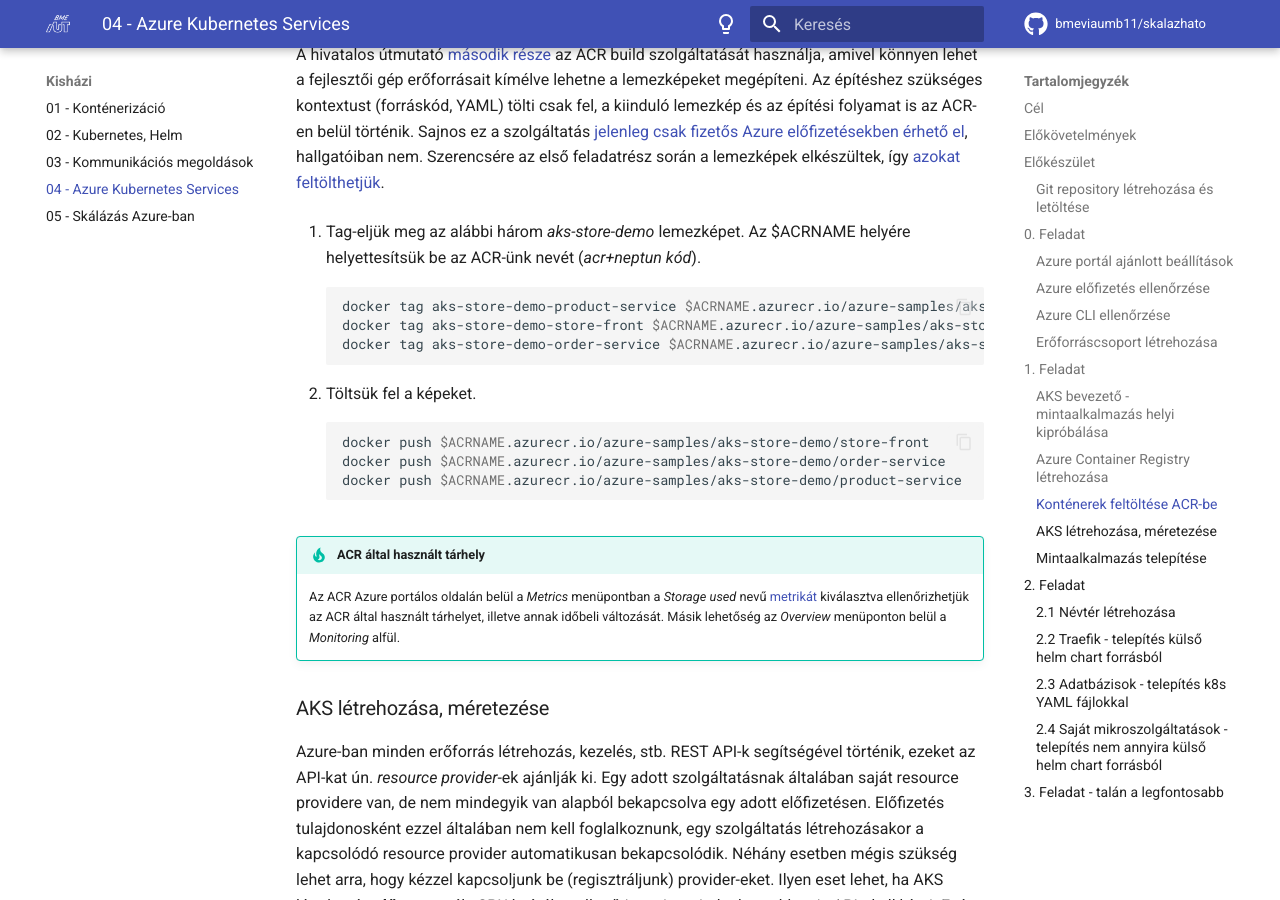
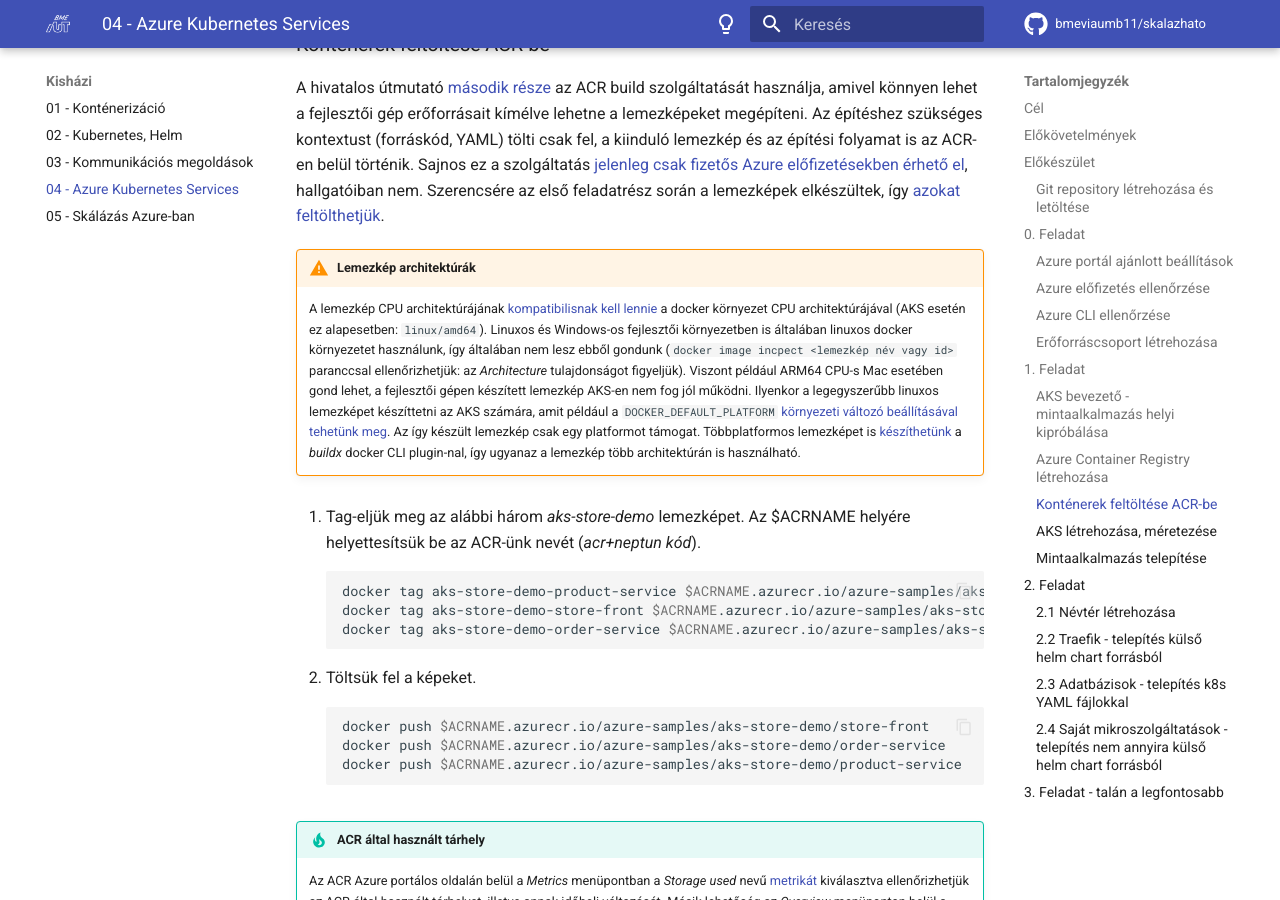
Before and after one commit to bmeviaumb11/skalazhato, an MkDocs documentation site: the page built from docs/homework/04-aks/index.md, in a window 1280 px wide and 900 px high, scrolled down 3630 px. Built offline with MkDocs 1.6.1 and Material for MkDocs 9.7.7, drawn with Linux system fonts in a browser that asks for light colours; emoji names are drawn with the system emoji font; comment, search, counter and statistics services are not loaded; some of the changed text lies outside the part shown.

Commit message:
hf4 multiarch docker

```diff
--- a/docs/homework/04-aks/index.md
+++ b/docs/homework/04-aks/index.md
@@ -13,6 +13,7 @@
 A laborleírás cross-platform eszközöket használ. A labor linuxon (kubuntu) lett kidolgozva.
 
 - Korábbi laborok infrastruktúrájából: `docker`, `docker compose`
+    - Windows-on is [linux konténer módban](https://learn.microsoft.com/en-us/virtualization/windowscontainers/quick-start/quick-start-windows-10-linux#run-your-first-linux-container)
 - Azure [hallgatói előfizetés](https://azure.microsoft.com/en-us/free/students)
 - Azure [kubelogin és kubectl](https://azure.github.io/kubelogin/install.html)
     - felülírhatja a korábban telepített `kubectl` binárist
@@ -108,6 +109,9 @@
 ### Konténerek feltöltése ACR-be
 
 A hivatalos útmutató [második része](https://learn.microsoft.com/en-us/azure/aks/tutorial-kubernetes-prepare-acr?tabs=azure-cli) az ACR build szolgáltatását használja, amivel könnyen lehet a fejlesztői gép erőforrásait kímélve lehetne a lemezképeket megépíteni. Az építéshez szükséges kontextust (forráskód, YAML) tölti csak fel, a kiinduló lemezkép és az építési folyamat is az ACR-en belül történik. Sajnos ez a szolgáltatás [jelenleg csak fizetős Azure előfizetésekben érhető el](https://learn.microsoft.com/en-us/azure/container-registry/container-registry-tasks-overview), hallgatóiban nem. Szerencsére az első feladatrész során a lemezképek elkészültek, így [azokat feltölthetjük](https://docs.docker.com/get-started/docker-concepts/building-images/build-tag-and-publish-an-image/).
+
+!!! warning "Lemezkép architektúrák"
+    A lemezkép CPU architektúrájának [kompatibilisnak kell lennie](https://docs.docker.com/build/building/multi-platform/#why-multi-platform-builds) a docker környezet CPU architektúrájával (AKS esetén ez alapesetben: `linux/amd64`). Linuxos és Windows-os fejlesztői környezetben is általában linuxos docker környezetet használunk, így általában nem lesz ebből gondunk (`docker image incpect <lemezkép név vagy id>` paranccsal ellenőrizhetjük: az *Architecture* tulajdonságot figyeljük). Viszont például ARM64 CPU-s Mac esetében gond lehet, a fejlesztői gépen készített lemezkép AKS-en nem fog jól működni. Ilyenkor a legegyszerűbb linuxos lemezképet készíttetni az AKS számára, amit például a `DOCKER_DEFAULT_PLATFORM` [környezeti változó beállításával tehetünk meg](https://stackoverflow.com/questions/65612411/forcing-docker-to-use-linux-amd64-platform-by-default-on-macos). Az így készült lemezkép csak egy platformot támogat. Többplatformos lemezképet is [készíthetünk](https://docs.docker.com/build/building/multi-platform/#build-multi-platform-images) a *buildx* docker CLI plugin-nal, így ugyanaz a lemezkép több architektúrán is használható.
 
 1. Tag-eljük meg az alábbi három *aks-store-demo* lemezképet. Az $ACRNAME helyére helyettesítsük be az ACR-ünk nevét (*acr+neptun kód*).
 
```
